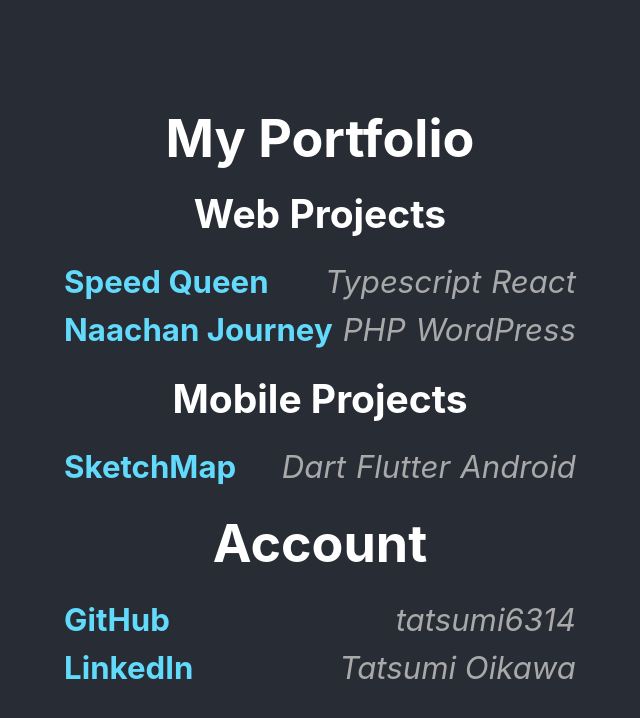
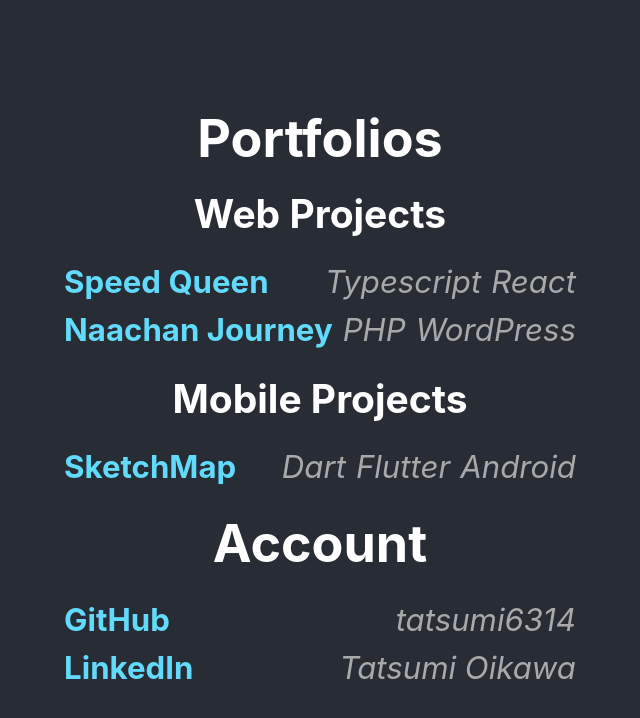
Before and after one commit to tatsumi6314/tatsumi6314.github.io, a React (Create React App) app: page / in a window 1280 px wide. Shown: the top 718 px of the page, without its empty margins (320-960 px from the left). Built offline with nearby package versions, Linux system fonts and the light colour scheme.

Commit message:
portfolioを複数形にする

```diff
--- a/public/index.html
+++ b/public/index.html
@@ -9,7 +9,7 @@
   <meta name="description" content="Web site created using create-react-app" />
   <link rel="apple-touch-icon" href="%PUBLIC_URL%/logo192.png" />
   <link rel="manifest" href="%PUBLIC_URL%/manifest.json" />
-  <title>Portfolio & Accounts</title>
+  <title>Portfolios & Accounts</title>
 </head>
 
 <body>
--- a/src/App.js
+++ b/src/App.js
@@ -41,7 +41,7 @@
   return (
     <div className="App">
       <header className="App-header">
-        <h1>My Portfolio</h1>
+        <h1>Portfolios</h1>
         <section>
           <h2>Web Projects</h2>
           <ul>
```
